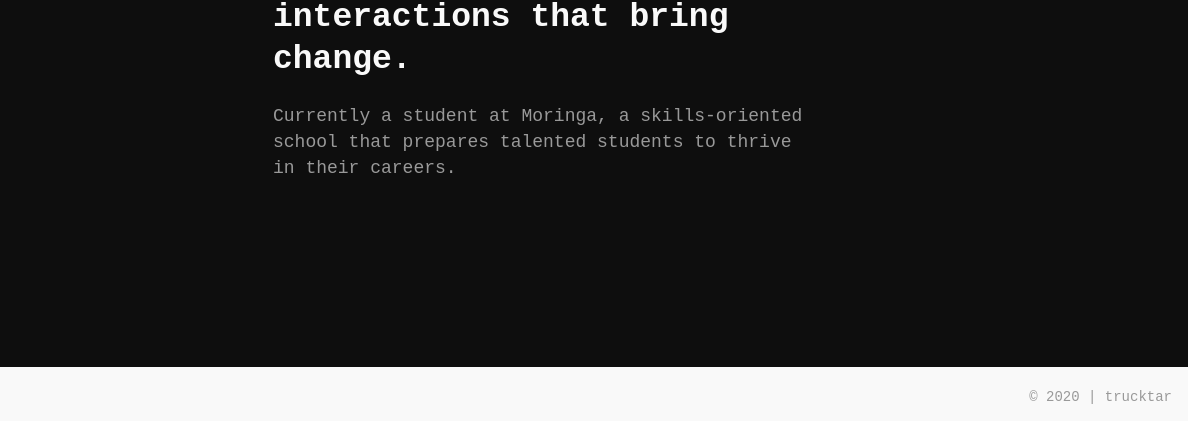
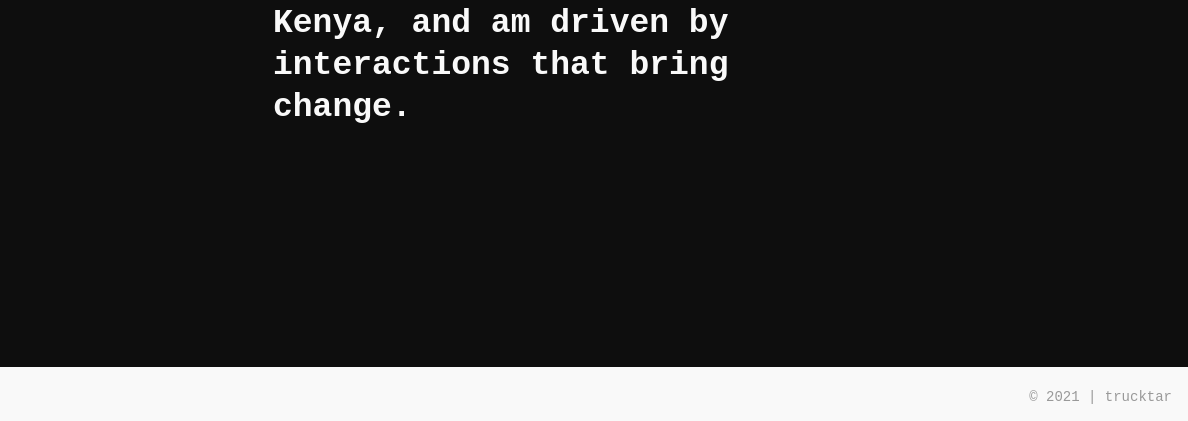
Before and after one commit to trucktar/truckfolio, a plain HTML site: page index.html in a window 1280 px wide. Shown: the part 376-797 px from the top of the page, 92-1280 px from the left. Drawn offline with Linux system fonts and the light colour scheme.

Commit message:
Set header link location point to same page

```diff
--- a/index.html
+++ b/index.html
@@ -5,20 +5,18 @@
   <meta charset="UTF-8">
   <meta name="viewport" content="width=device-width, initial-scale=1.0">
   <link rel="stylesheet" href="styles.css">
-  <title>Document</title>
+  <title>Truckfolio</title>
 </head>
 
 <body>
   <header class="site-header">
     <nav>
-      <a href="/index.html">Nyota Mwangi</a>
+      <a href="/truckfolio/">Nyota Mwangi</a>
     </nav>
   </header>
   <main class="masthead">
     <div class="masthead-contents">
       <h1>I'm a full-stack web developer based in Nairobi, Kenya, and am driven by interactions that bring change.</h1>
-      <p>Currently a student at Moringa, a skills-oriented school that prepares talented students to thrive in their
-        careers.</p>
     </div>
   </main>
   <footer class="site-footer">
@@ -36,7 +34,7 @@
         </svg>
       </a>
     </div>
-    <span class="footer-text">© 2020 | trucktar</span>
+    <span class="footer-text">© 2021 | trucktar</span>
   </footer>
 </body>
 
```
